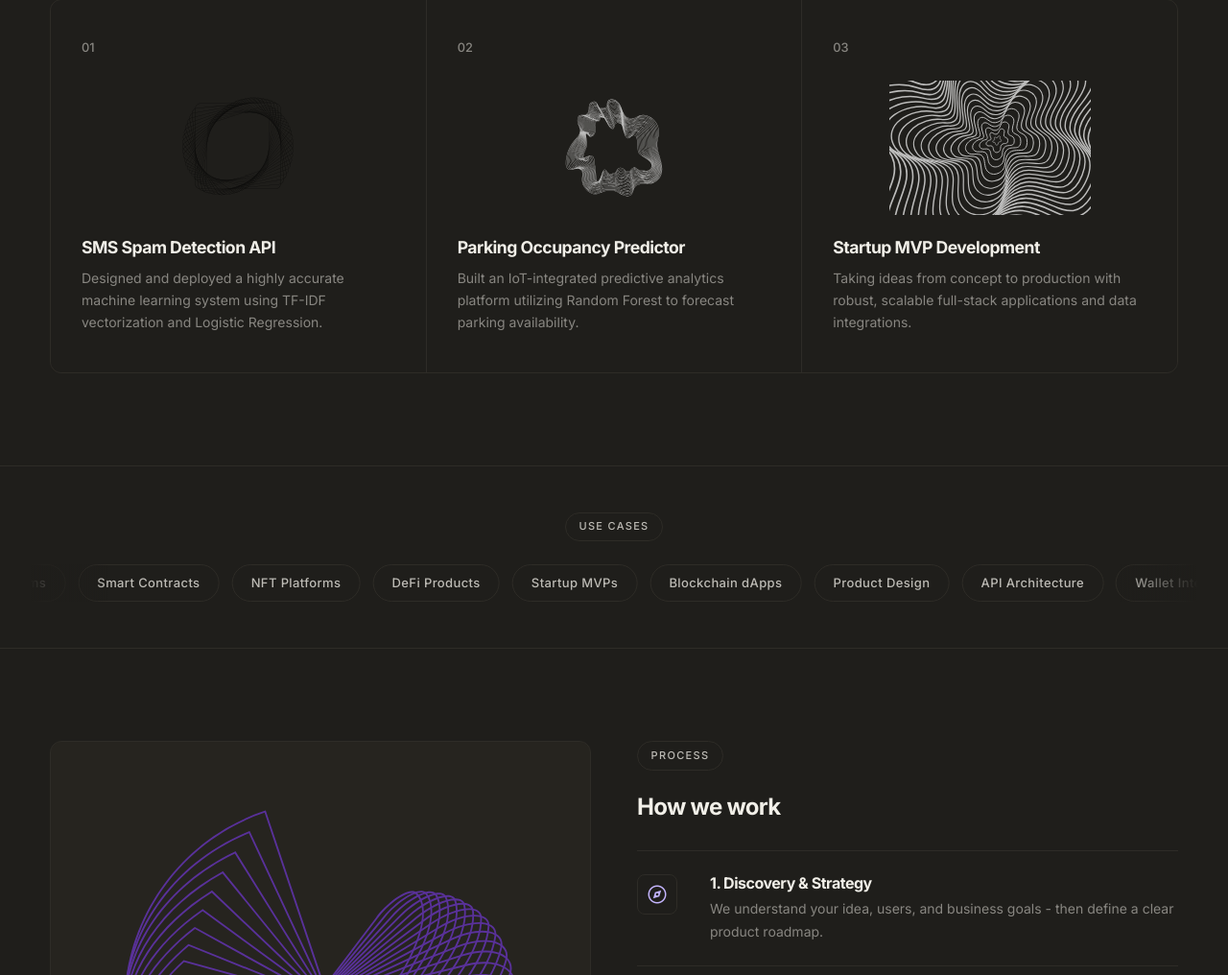
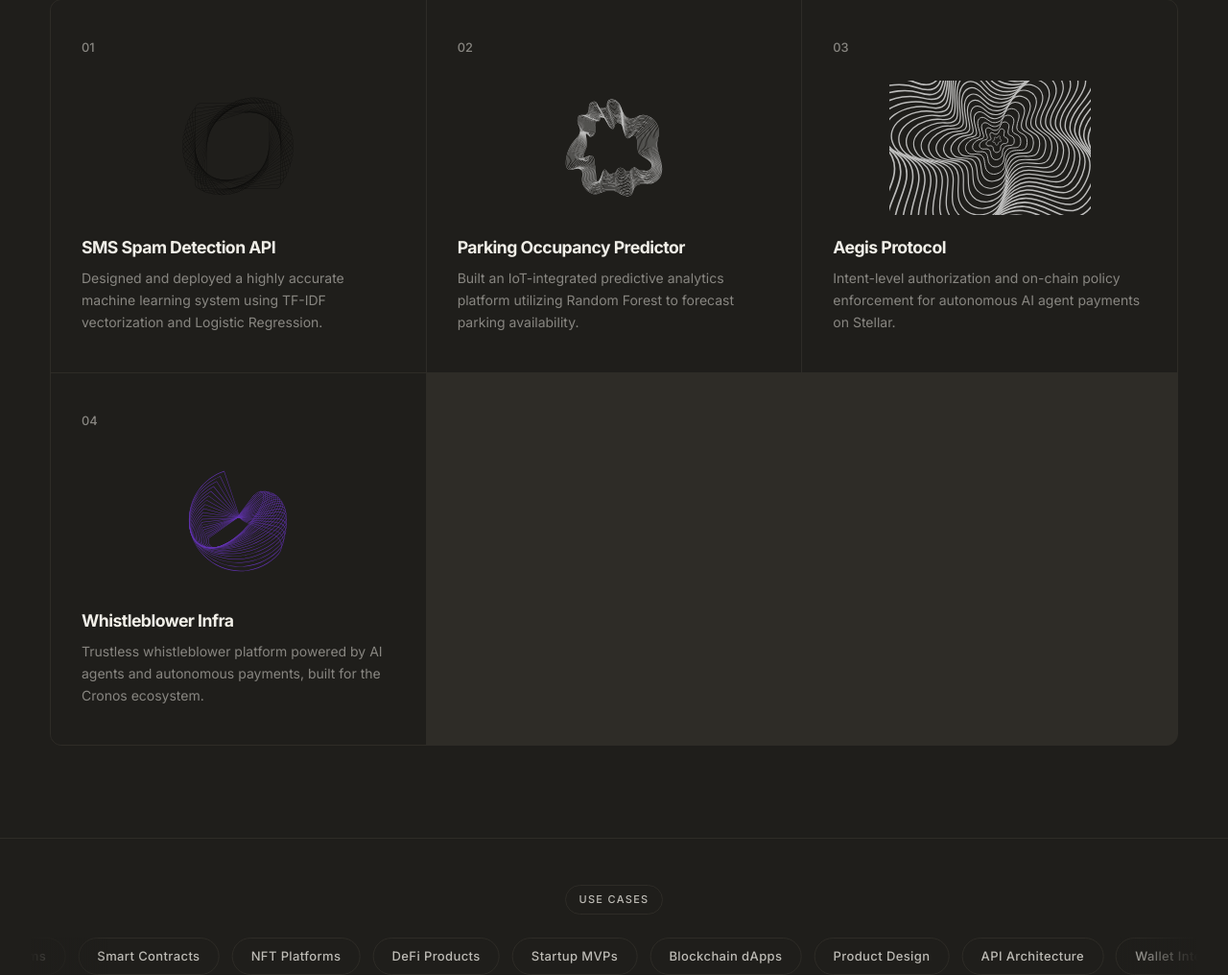
Before and after one commit to the-foundingengineer/neoscona, a Flask app: page / in a window 1280 px wide. Shown: the part 1815-2831 px from the top of the page at 96% size. Run offline with Flask 3, Linux system fonts and the light colour scheme; some libraries are stand-ins or nearby versions.

Commit message:
Site Update: 2026-04-13 21:13:22

```diff
--- a/templates/neoscona.html
+++ b/templates/neoscona.html
@@ -421,8 +421,14 @@
       <div class="nd-tile">
         <div class="nd-tile-num">03</div>
         <img class="nd-tile-img" src="/static/images/wir-5-white.svg" alt="" />
-        <h3>Startup MVP Development</h3>
-        <p>Taking ideas from concept to production with robust, scalable full-stack applications and data integrations.</p>
+        <h3>Aegis Protocol</h3>
+        <p>Intent-level authorization and on-chain policy enforcement for autonomous AI agent payments on Stellar.</p>
+      </div>
+      <div class="nd-tile">
+        <div class="nd-tile-num">04</div>
+        <img class="nd-tile-img" src="/static/images/wir-1-purple.svg" alt="" />
+        <h3>Whistleblower Infra</h3>
+        <p>Trustless whistleblower platform powered by AI agents and autonomous payments, built for the Cronos ecosystem.</p>
       </div>
     </div>
   </section>
@@ -695,6 +701,30 @@
           <a href="https://github.com/Blurryfqce/Parking_ml" target="_blank" class="nd-card-link">View Repository <span class="material-symbols-outlined" style="font-size:0.9rem">trending_flat</span></a>
         </div>
       </div>
+      <div class="nd-card">
+        <div class="nd-card-thumb" style="background:var(--bg); padding: 2rem"><img src="/static/images/wir-5-white.svg" alt="" style="opacity: 0.85" /></div>
+        <div class="nd-card-body">
+          <div class="nd-card-meta">
+            <span class="nd-card-label" style="color:var(--heading)">Web3 Security</span>
+            <span class="nd-card-date">Case Study</span>
+          </div>
+          <h4 style="margin-bottom:0.75rem; line-height:1.4">Aegis Protocol: Trust Layer for Autonomous AI Agents</h4>
+          <p>Building secure, on-chain policy enforcement and intent-level authorization for AI agent payments on Soroban.</p>
+          <a href="https://github.com/the-foundingengineer/aegis-protocol" target="_blank" class="nd-card-link">View Repository <span class="material-symbols-outlined" style="font-size:0.9rem">trending_flat</span></a>
+        </div>
+      </div>
+      <div class="nd-card">
+        <div class="nd-card-thumb" style="background:var(--bg); padding: 2rem"><img src="/static/images/wir-1-purple.svg" alt="" style="opacity: 0.85" /></div>
+        <div class="nd-card-body">
+          <div class="nd-card-meta">
+            <span class="nd-card-label" style="color:var(--heading)">Paytech</span>
+            <span class="nd-card-date">Case Study</span>
+          </div>
+          <h4 style="margin-bottom:0.75rem; line-height:1.4">Whistleblower: Trustless Autonomous Payments</h4>
+          <p>Rebuilding civil society infrastructure with AI agents and Web3 for the Cronos paytech ecosystem.</p>
+          <a href="https://github.com/the-foundingengineer/whistleblower" target="_blank" class="nd-card-link">View Repository <span class="material-symbols-outlined" style="font-size:0.9rem">trending_flat</span></a>
+        </div>
+      </div>
     </div>
   </section>
 
```
Also changed, not shown: index.html (+32 -2 lines).
